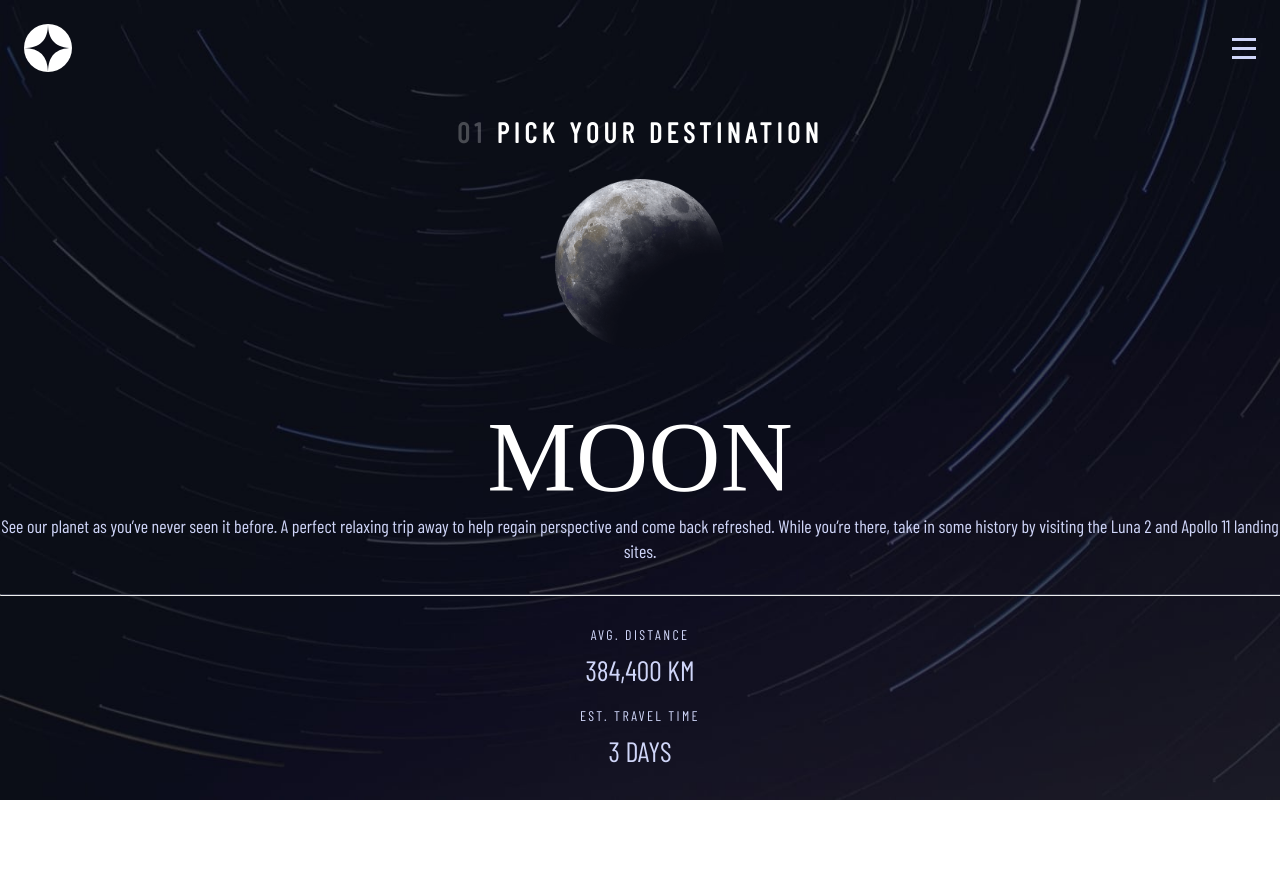
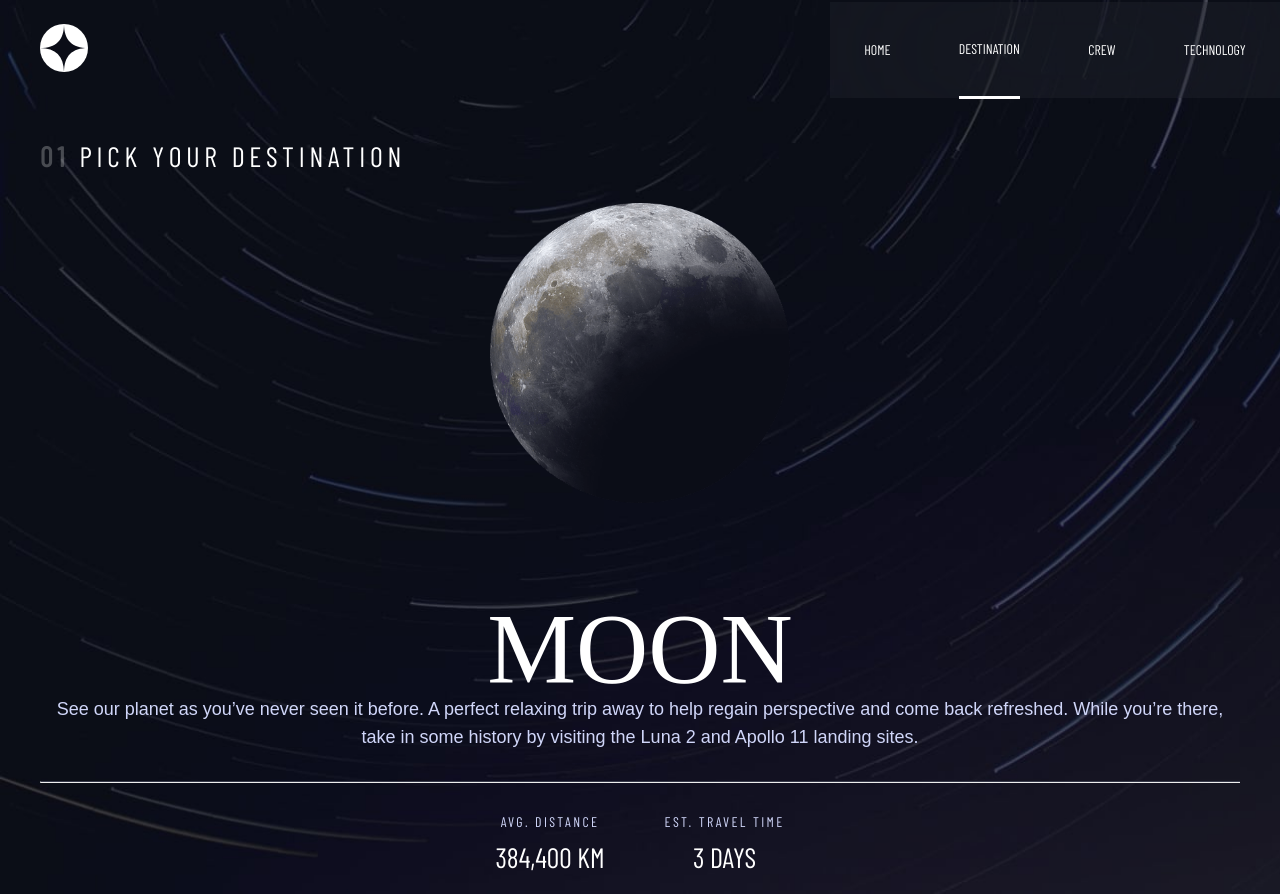
Before and after one commit to davidhuertado/space-app, a React (Create React App) app: page /destination in a window 1280 px wide. Before the commit the page ends 800 px from the top, so only its background shows below. Built offline with nearby package versions, Linux system fonts and the light colour scheme; a web font is replaced by a local one.

Commit message:
feat home, destination tablet

```diff
--- a/src/components/App.js
+++ b/src/components/App.js
@@ -27,7 +27,7 @@ function App() {
   const [appBackground, setAppBackground] = useState(null);
   const getViewport = () => {
     const viewportWidth = window.innerWidth;
-    if (viewportWidth < 768) return 'mobile';
+    if (viewportWidth < 600) return 'mobile';
     else if (viewportWidth < 972) return 'tablet';
     else return 'desktop';
   };
--- a/src/components/Aside.js
+++ b/src/components/Aside.js
@@ -1,6 +1,7 @@
 import React from 'react';
 import '../styles/Aside.css';
 import closeIcon from '../assets/shared/icon-close.svg';
+import { Link } from 'react-router-dom';
 
 const Aside = ({ hidden, onCloseClick }) => {
   return (
@@ -14,17 +15,25 @@ const Aside = ({ hidden, onCloseClick }) => {
         />
       </div>
       <ul className="nav">
-        <li>
-          <span>00</span> Home
+        <li className="links">
+          <Link to="/">
+            <span>00</span> Home
+          </Link>
         </li>
-        <li>
-          <span>01</span> Destination
+        <li className="links">
+          <Link to="/destination">
+            <span>01</span> Destination
+          </Link>
         </li>
-        <li>
-          <span>02</span> Crew
+        <li className="links">
+          <Link to="/crew">
+            <span>02</span> Crew
+          </Link>
         </li>
-        <li>
-          <span>03</span> Technology
+        <li className="links">
+          <Link to="/technologies">
+            <span>03</span> Technology
+          </Link>
         </li>
       </ul>
     </aside>
--- a/src/components/Destination.js
+++ b/src/components/Destination.js
@@ -33,10 +33,12 @@ const Destination = ({ destinationData }) => {
 
   return (
     <section className="destination">
+      <div className="align-title-div">
         <h5 className="h5">
           <span>01</span> Pick your destination
         </h5>
-      <>
+      </div>
+
       <Swiper
         pagination={pagination}
         modules={[Pagination]}
@@ -44,7 +46,6 @@ const Destination = ({ destinationData }) => {
       >
         {renderedPlanets}
       </Swiper>
-      </>
     </section>
   );
 };
--- a/src/components/Header.js
+++ b/src/components/Header.js
@@ -1,16 +1,36 @@
-import React from 'react';
+import React, { useEffect } from 'react';
 import '../styles/Header.css';
 import logo from '../assets/shared/logo.svg';
 import burguerIcon from '../assets/shared/icon-hamburger.svg';
+import { Link, useLocation } from 'react-router-dom';
 // import closeIcon from '../assets/shared/icon-close.svg';
 
 const Header = ({ onHamburguerClick, hidden }) => {
+  let { pathname } = useLocation();
+  console.log(pathname);
+  const menuLiArray = [
+    { name: 'Home', route: '/' },
+    { name: 'Destination', route: '/destination' },
+    { name: 'Crew', route: '/crew' },
+    { name: 'Technology', route: '/technologies' },
+  ];
+
+  const renderedMenuLi = menuLiArray.map(({ name, route }) => {
+    return (
+      <li className={route === pathname ? 'active' : ''}>
+        <Link to={route}>{name}</Link>
+      </li>
+    );
+  });
+  useEffect(() => {});
   return (
     <header className="header">
-      <div className="logo-container">
-        <img src={logo} alt="logo" className="logo" />
-      </div>
-      <div className="burguer-container">
+      <Link to="/">
+        <div className="logo-container">
+          <img src={logo} alt="logo" className="logo" />
+        </div>
+      </Link>
+      <div className="burguer-container hide-tablet">
         <img
           onClick={() => onHamburguerClick(!hidden)}
           className="burguer"
@@ -18,6 +38,23 @@ const Header = ({ onHamburguerClick, hidden }) => {
           alt="menu"
         />
       </div>
+      <div className="hide-mobile menu-tablet">
+        <ul>
+          {/* <li>
+            <Link to="/">Home</Link>
+          </li>
+          <li>
+            <Link to="/destination">Destination</Link>
+          </li>
+          <li>
+            <Link to="/crew">Crew</Link>
+          </li>
+          <li>
+            <Link to="/technologies">Technology</Link>
+          </li> */}
+          {renderedMenuLi}
+        </ul>
+      </div>
     </header>
   );
 };
--- a/src/styles/Aside.css
+++ b/src/styles/Aside.css
@@ -6,7 +6,7 @@
   backdrop-filter: blur(81.5485px);
   top: 0;
   right: 0;
-
+  z-index: 100;
   transition: right 0.5s ease-in-out 0s;
 }
 .aside.hide {
@@ -24,13 +24,17 @@
   margin-left: 30px;
   text-align: left;
 }
-.aside li {
+.aside .links {
+  margin: 30px 0;
+}
+.aside .links a {
   text-transform: uppercase;
   font-size: 16px;
-  margin: 30px 0;
+
   color: #fff;
   cursor: pointer;
+  text-decoration: none;
 }
-.aside li span {
+.aside .links a span {
   font-weight: bold;
 }
--- a/src/styles/Destination.css
+++ b/src/styles/Destination.css
@@ -1,3 +1,6 @@
+.destination {
+  padding: 0 24px;
+}
 .destination .h5 {
   text-transform: uppercase;
   color: var(--white);
@@ -51,11 +54,11 @@
   color: #000;
   opacity: 1;
   background: rgba(0, 0, 0, 0.2);
-  display: none;
+  color: #fff;
+  margin: 0 25px !important;
 }
 
 .destination .swiper-pagination-bullet-active {
-  color: #fff;
   background: #007aff;
   display: inline !important;
 }
@@ -88,5 +91,35 @@
   border-radius: 0;
   border-bottom: solid 3px #fff;
 }
-.destination .swiper-pagination-bullet {
+
+@media screen and (min-width: 601px) {
+  .destination {
+    padding: 0 40px;
+  }
+  .destination .h2 {
+    line-height: 64px;
+    line-height: 92px;
+  }
+  .destination .swiper-slide img {
+    margin-bottom: 100px;
+    width: 300px;
+  }
+  .swiper-horizontal > .swiper-pagination-bullets,
+  .swiper-pagination-bullets.swiper-pagination-horizontal,
+  .swiper-pagination-custom,
+  .swiper-pagination-fraction {
+    top: 350px;
+  }
+  .destination .time-destination-wrapper {
+    display: flex;
+    justify-content: center;
+  }
+  .destination .distance,
+  .destination .travel {
+    margin: 0 30px;
+    text-align: center;
+  }
+  .destination .align-title-div {
+    text-align: left;
+  }
 }
--- a/src/styles/Header.css
+++ b/src/styles/Header.css
@@ -12,3 +12,41 @@
   margin: 0 0 0 auto;
   cursor: pointer;
 }
+@media screen and (min-width: 601px) {
+  .header {
+    padding: 0;
+  }
+  .header .logo-container {
+    padding: 24px 40px;
+  }
+  .header .menu-tablet {
+    margin: 0 0 0 auto;
+    background: rgba(255, 255, 255, 0.04);
+    backdrop-filter: blur(81.5485px);
+    width: 450px;
+  }
+  .header .menu-tablet ul {
+    display: flex;
+    justify-content: space-around;
+    align-items: center;
+    list-style: none;
+    height: 96px;
+  }
+  .header .menu-tablet a {
+    text-decoration: none;
+    text-transform: uppercase;
+    font-family: 'Barlow Condensed', sans-serif;
+    font-weight: 400;
+    font-size: 14px;
+    color: var(--white);
+  }
+  .header .menu-tablet li {
+    display: flex;
+    align-items: center;
+
+    height: 100%;
+  }
+  .header .menu-tablet li.active {
+    border-bottom: solid 3px #fff;
+  }
+}
--- a/src/styles/Home.css
+++ b/src/styles/Home.css
@@ -26,9 +26,21 @@
 .enter-span .h4 {
   color: #0b0d17;
   text-transform: uppercase;
+  font-weight: 400;
 }
 .enter-span:hover {
   box-shadow: -1px -1px 5px 70px rgba(255, 255, 255, 0.11);
   -webkit-box-shadow: -1px -1px 5px 70px rgba(255, 255, 255, 0.11);
   -moz-box-shadow: -1px -1px 5px 70px rgba(255, 255, 255, 0.11);
 }
+@media screen and (min-width: 601px) {
+  .home {
+    padding: 100px 150px 0;
+  }
+  .home .enter-span {
+    width: 242px;
+    height: 242px;
+
+    margin: 156px auto;
+  }
+}
--- a/src/styles/index.css
+++ b/src/styles/index.css
@@ -12,6 +12,7 @@
 .h1 {
   font-size: 100px;
   font-family: 'Bellefair', serif;
+  font-weight: 400;
 }
 .h2 {
   font-size: 56px;
@@ -38,6 +39,7 @@
   font-family: 'Barlow Condensed', sans-serif;
   font-weight: 400;
   text-transform: uppercase;
+  color: #fff;
 }
 .h6.sub2 {
   font-size: 14px;
@@ -63,6 +65,42 @@ body {
 .swiper-pagination-bullet {
   /* font-size: 14px !important; */
   text-transform: uppercase;
+}
+@media screen and (min-width: 601px) {
+  .h1 {
+    font-size: 150px;
+  }
+  .h2 {
+    font-size: 80px;
+  }
+  .h3 {
+    font-size: 56px;
+  }
+  .h4 {
+    font-size: 32px;
+    font-weight: 400;
+  }
+  .h5 {
+    font-size: 20px;
+    font-weight: normal;
+    text-transform: uppercase;
+  }
+
+  p {
+    font-size: 16px;
+    font-family: 'Barlow', sans-serif;
+    line-height: 28px;
+  }
+  .nav-text {
+    font-size: 16px;
+  }
+  .swiper-pagination-bullet {
+    font-size: 16px !important;
+    text-transform: uppercase;
+  }
+  .hide-tablet {
+    display: none;
+  }
 }
 
 @media screen and (min-width: 992px) {
```
Lines whose indentation alone changed are shown as unchanged.
